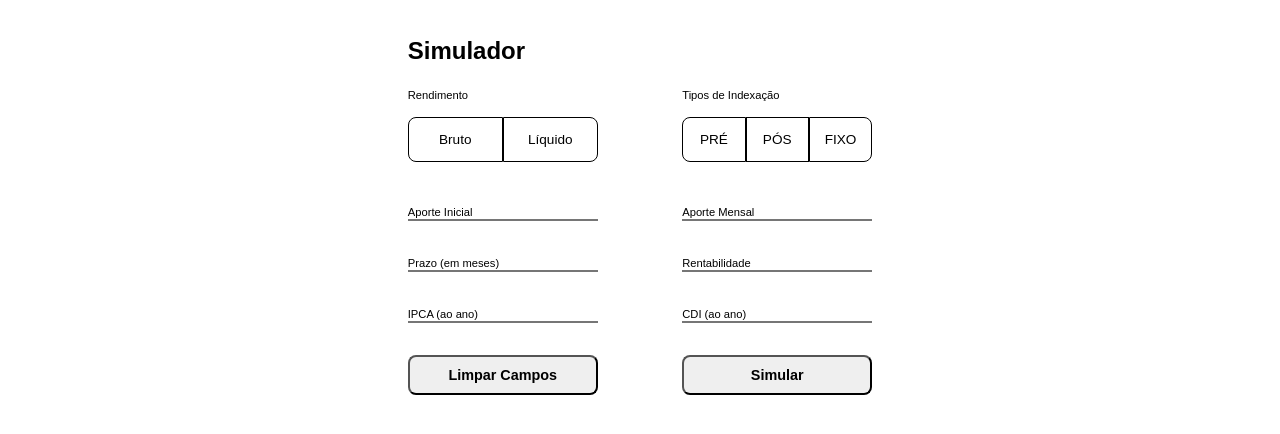
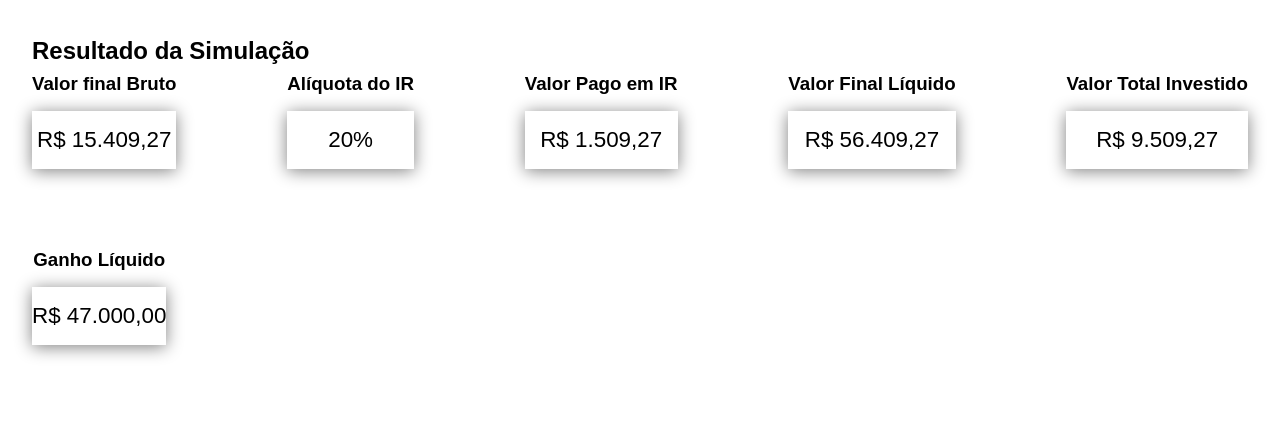
Before and after one commit to Samuel0102/eqi-investimentos-desafiotecnico, a plain HTML site: page index.html in a window 1280 px wide. Shown: the part 72-506 px from the top of the page. Drawn offline with Linux system fonts and the light colour scheme.

Commit message:
iniciando construcao do grafico e resultado da simulacao

```diff
--- a/index.html
+++ b/index.html
@@ -100,6 +100,40 @@
 
         <div id="simulator-result">
           <h2>Resultado da Simulação</h2>
+
+          <article id="investiment-info">
+            <div class="info">
+              <h3>Valor final Bruto</h3>
+              <span>R$ 15.409,27</span>
+            </div>
+
+            <div class="info">
+              <h3>Alíquota do IR</h3>
+              <span>20%</span>
+            </div>
+
+            <div class="info">
+              <h3>Valor Pago em IR</h3>
+              <span>R$ 1.509,27</span>
+            </div>
+
+            <div class="info">
+              <h3>Valor Final Líquido</h3>
+              <span>R$ 56.409,27</span>
+            </div>
+
+            <div class="info">
+              <h3>Valor Total Investido</h3>
+              <span>R$ 9.509,27</span>
+            </div>
+
+            <div class="info">
+              <h3>Ganho Líquido</h3>
+              <span>R$ 47.000,00</span>
+            </div>
+
+          </article>
+          <article id="graphic"></article>
         </div>
       </section>
     </main>
--- a/medias.css
+++ b/medias.css
@@ -1,5 +1,9 @@
 @media (max-width: 575px) {
     #simulator-form{
+        text-align: center;
+    }
+
+    h2{
         text-align: center;
     }
 
@@ -14,8 +18,17 @@
         margin-right: 80px;
     }
 
+    h2{
+        text-align: center;
+    }
+
     #buttons {
         justify-content: space-between;
     }
+}
 
+@media (min-width: 1024px){
+    h2{
+        text-align: left;
+    }
 }
--- a/style.css
+++ b/style.css
@@ -12,10 +12,15 @@ main {
 
 #simulator {
   display: flex;
+  flex-wrap: wrap;
   justify-content: center;
 }
 
 #simulator-result {
+  display: block;
+}
+
+#simulator-form {
   display: none;
 }
 
@@ -48,7 +53,6 @@ span {
 .form-radio {
   padding: 16px 0;
   position: relative;
-  width: 100%;
 }
 
 .form-field input {
@@ -159,3 +163,25 @@ input[type="radio"]:checked {
 #buttons input:active {
   background: #ed8e53;
 }
+
+/* -> SIMULATOR RESULT <- */
+.info{
+  text-align: center;
+
+}
+
+.info span{
+  font-size: 1.4rem;
+  margin: 16px 0;
+  padding: 16px 0;
+  box-shadow: 0px 2px 16px grey;
+}
+
+#investiment-info{
+  display: flex;
+  row-gap: 64px;
+  column-gap: 64px;
+  justify-content: space-between;
+  align-content: center;
+  flex-wrap: wrap;
+}
```
Also changed, not shown: teste.html (added, +60 -0 lines).
